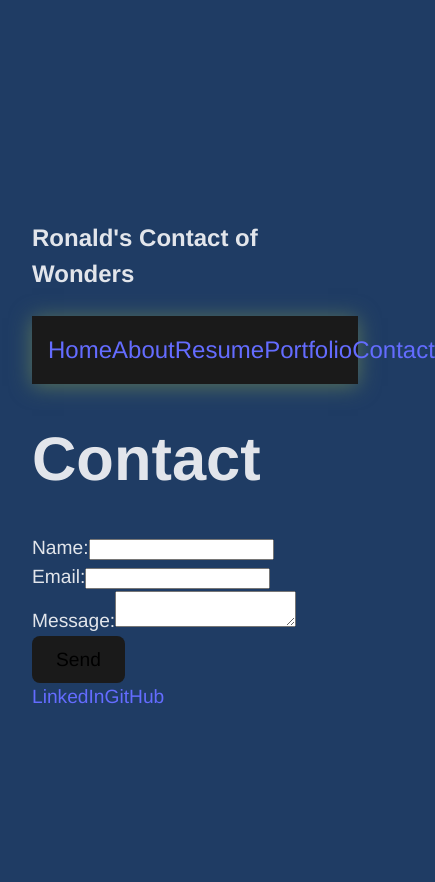
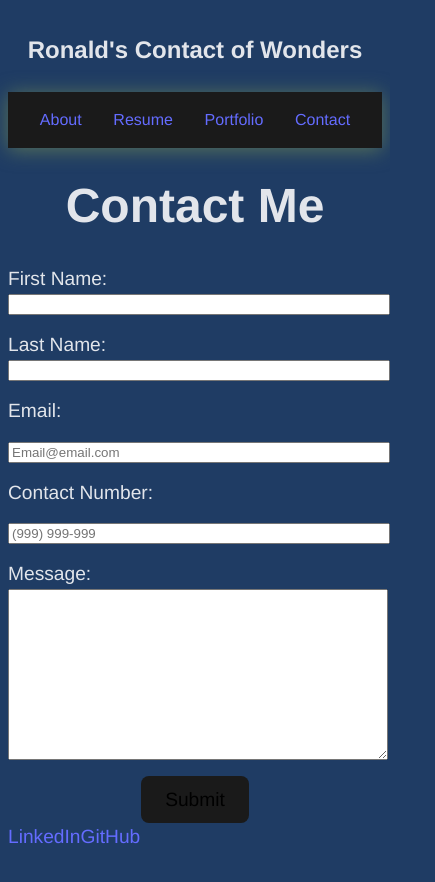
Before and after one commit to RonaldMartin02/Portfolio, a React (Vite) app: page /Contact in a window 390 px wide. Shown: the top 882 px of the page, 435 px wide, since content can reach past the window. After the commit the page ends 860 px from the top, so only its background shows below. Built offline with nearby package versions, Linux system fonts and the light colour scheme.

Commit message:
got rid of nav on app.jsx

```diff
--- a/src/App.jsx
+++ b/src/App.jsx
@@ -49,7 +49,7 @@ function App() {
       <Header />
       <Nav />
       <main>
-        {renderContent()}
+        {/* {renderContent()} */}
         <Outlet />
       </main>
       <Footer />
--- a/src/components/Nav.jsx
+++ b/src/components/Nav.jsx
@@ -1,15 +1,9 @@
 import { Link, useLocation } from 'react-router-dom';
-
-
-
 export default function Nav() {
     return (
       <nav className='nav'>
        <div className='nav_Link'>
-            <Link to="/">Home</Link>
-       </div>
-       <div className='nav_Link'>
-            <Link to="/About">About</Link>
+            <Link to="/">About</Link>
        </div>
        <div className='nav_Link'>
             <Link to="/Resume">Resume</Link>
@@ -20,8 +14,6 @@ export default function Nav() {
        <div className='nav_Link'>
         <Link to="/Contact">Contact</Link>
        </div>
-
-
-      </nav>
+     </nav>
     );
   }
--- a/src/index.scss
+++ b/src/index.scss
@@ -34,7 +34,7 @@ a:hover {
 }
 
 body {
-  margin: 2rem;
+  // margin: 2rem;
   display: flex;
   place-items: center;
   min-width: 320px;
@@ -88,7 +88,7 @@ header{
   background-color: var(--color-tertiary);
   box-shadow: 0 2px 20px var(--color-secondary);
   &_Link {
-    font-size: 1.5rem;
+    font-size: 1rem;
     font-weight: bold;
     justify-content: space-evenly;
   }
@@ -100,8 +100,8 @@ header{
   flex-direction: row;
   justify-content: center;
   align-items: center;
-  gap: 2rem;
-  padding: 2rem;
+  // gap: 2rem;
+  // padding: 2rem;
   background-color: var(--color-primary);
   box-shadow: 0 2px 20px var(--color-secondary);
   &_Row{
@@ -207,6 +207,8 @@ header{
   }
   &_description{
     font-size: 1.5rem;
+    display: flex;
+    flex-direction: column;
   }
   &_img{
     width: 25%;
@@ -231,10 +233,10 @@ header{
     text-align: center;
   }
   &_Title{
-    font-size: 1.5rem;
+    font-size: 1rem;
   }
   &_Info{
-    font-size: 1.5rem;
+    font-size: .8rem;
   }
 }
 &_Education{
@@ -263,8 +265,68 @@ header{
 }
 
 }
+.Contact{
+  &_Title{
+    width: 100%;
+    font-size: 3rem;
+    font-weight: bold;
+    justify-content: center;
+    text-align: center;
+  }
+  &_Form{
+    display: flex;
+    flex-direction: column;
+    gap: 1rem;
+    justify-content: center;
+    align-items: center;
+  }
+  &_FullName, &_Info{
+    display: flex;
+    flex-direction: row;
+    width: 75%;
+    gap: 1rem;
+    justify-content: center;
+    align-items: center;
+  }
+  &_First, &_Last, &_Email, &_Number, &_Message{
+    width: 50%;
+    display: flex;
+    flex-direction: row;
+    &_Input{
+      width: 100%;
+    }
+  }
+  &_Email, &_Number{
+    width: 100%;
+    display: flex;
+    flex-direction: row;
+    gap: 1rem;
+  }
 
+
+}
+@media screen and (max-width:400px){
+}
 @media screen and (max-width:600px) {
+  .Homepage{
+    display: flex;
+    flex-direction: column;
+    align-items: center;
+    justify-content: center;
+    gap: 2rem;
+    padding: 2rem;
+    background-color: var(--color-primary);
+    box-shadow: 0 2px 20px var(--color-secondary);
+    &_Row{
+      display: flex;
+      flex-direction: column;
+      gap: 2rem;
+      padding: 2rem;
+      background-color: var(--color-tertiary);
+      box-shadow: 0 2px 20px var(--color-secondary);
+      width: 100%;
+    }
+  }
   .About{
     &_img{
       width: auto;
@@ -277,4 +339,38 @@ header{
       // align-items: center;
     }
   }
+  .Contact{
+    &_FullName, &_Info{
+      display: flex;
+      flex-direction: column;
+      justify-content: center;
+      align-items: center;
+      width: 100%;
+    }
+    &_First, &_Last{
+      width: 100%;
+      display: flex;
+      flex-direction: column;
+      &_Input{
+        width: 100%;
+      }
+    }
+    &_Email, &_Number{
+      width: 100%;
+      display: flex;
+      flex-direction: column;
+    }
+    &_Message{
+      width: 100%;
+      height: 200px;
+      display: flex;
+      flex-direction: column;
+      &_Input{
+        width: 100%;
+        max-width:500px;
+        height: 100%;
+      }
+    }
+  }
+
 }
--- a/src/main.jsx
+++ b/src/main.jsx
@@ -19,7 +19,6 @@ const router = createBrowserRouter(
     children: [
       {
         index: true,
-        path: '/About',
         element: <About/>,
       },
       {
--- a/src/pages/Contact.jsx
+++ b/src/pages/Contact.jsx
@@ -1,69 +1,56 @@
 import React,{ useState } from 'react';
 
 export default function Contact() {
-    const [formData, setFormData] = useState({
-        name: "",
-        email: "",
-        message: "",
-    });
-    const [formErrors, setFormErrors] = useState({
-        name: false,
-        email: false,
-        message: false,
-    });
-    const [formSubmit, setFormSubmit] = useState(false);
-
-    const handleInputChange = (e) => {
-        setFormData({ ...formData, [e.target.name]: e.target.value });
-    }
+    const [email, setEmail] = useState('');
+    const [message, setMessage] = useState('');
+    const [first, setFirst] = useState('');
+    const [last, setLast] = useState('');
+    const [contactNumber, setContactNumber] = useState('');
+    const [submitted, setSubmitted] = useState(false);
 
     const handleFormSubmit = (e) => {
         e.preventDefault();
-        let errors = false;
-        let newFormErrors = { ...formErrors };
-        for (const key in formData) {
-            if (formData[key] === "") {
-                errors = true;
-                newFormErrors[key] = true;
-            } else {
-                newFormErrors[key] = false;
-            }
-        }
-        if (errors) {
-            setFormErrors(newFormErrors);
-        } else {
-            setFormSubmit(true);
-        }
-    }
-    if (formSubmit) {
-        return (
-            <div>
-                <h1>Thank you for your message!</h1>
-                <p>I will get back to you as soon as possible.</p>
-            </div>
-        );
+        console.log('Email:', email);
+        console.log('Message:', message);
+        console.log('Full Name:',`${first} ${last}`);
+        console.log('Contact Number:', contactNumber);
+        setSubmitted('Thank you for your submission');
+        setTimeout(() => {
+            setSubmitted(false);
+        }, 3000);
     }
     return (
-        <div>
-            <h1>Contact</h1>
-            <form onSubmit={handleFormSubmit}>
-                <div>
-                    <label htmlFor="name">Name:</label>
-                    <input type="text" id="name" name="name" onChange={handleInputChange} value={formData.name} />
-                    {formErrors.name && <p className="error">Name is required</p>}
-                </div>
-                <div>
-                    <label htmlFor="email">Email:</label>
-                    <input type="email" id="email" name="email" onChange={handleInputChange} value={formData.email} />
-                    {formErrors.email && <p className="error">Email is required</p>}
-                </div>
-                <div>
-                    <label htmlFor="message">Message:</label>
-                    <textarea id="message" name="message" onChange={handleInputChange} value={formData.message} />
-                    {formErrors.message && <p className="error">Message is required</p>}
-                </div>
-                <button type="submit">Send</button>
-            </form>
+        <div className="Contact">
+      <h1 className="Contact_Title">Contact Me</h1>
+      <form className="Contact_Form" onSubmit={handleFormSubmit}>
+        <div className='Contact_FullName'>
+
+        <label className="Contact_First">
+          <span className="Contact_First_Span">First Name:</span>
+          <input type="text" className="Contact_First_Input" value={first} onChange={e => setFirst(e.target.value)} required />
+        </label>
+        <label className="Contact_Last">
+          <span className="Contact_Last_Span">Last Name:</span>
+          <input type="text" className="Contact_Last_Input" value={last} onChange={e => setLast(e.target.value)} required />
+        </label>
         </div>
+        <div className='Contact_Info'>
+        <label className="Contact_Email">
+          <span className="Contact_Email_Span">Email:</span>
+          <input type="email" placeholder='Email@email.com' className="Contact_Email_Input" value={email} onChange={e => setEmail(e.target.value)} required />
+        </label>
+        <label className="Contact_Number">
+          <span className="Contact_Number_Span">Contact Number:</span>
+          <input placeholder='(999) 999-999' type="tel" className="Contact_Number_Input" value={contactNumber} onChange={e => setContactNumber(e.target.value)} required />
+        </label>
+        </div>
+        <label className="Contact_Message">
+          <span className="Contact_Message_Span">Message:</span>
+          <textarea className="Contact_Message_Input" value={message} onChange={e => setMessage(e.target.value) } required />
+        </label>
+        <button className="Contact_Submit" type="submit">Submit</button>
+      </form>
+      {submitted && <p className="Contact_Submit">{submitted}</p>}
+    </div>
     );
   }
--- a/src/pages/Resume.jsx
+++ b/src/pages/Resume.jsx
@@ -7,14 +7,7 @@ const jobs = [
     company: 'P.C. Richard & Son',
     location: 'Manchester, CT',
     date: 'July 2023 to Present',
-    description: `• Providing excellent customer service before, during and after the sale in person and over the telephone.
-                  • Helping customers select merchandise by explaining the features and benefits of each product.
-                  • Gaining product and sales knowledge through various manufacturer and in-house training programs.
-                  • Selling extended service protection and installations on selected merchandise.
-                  • Entering the sale in our computerized Point of Sale system, including customer, product, pricing,
-                  delivery, order status and payment information. Follow up on open orders through completion.
-                  • Promoting our P.C. Richard and Son credit card and processing the applications through a computerized
-program`,
+    description: `Providing excellent customer service before, during and after the sale in person and over the telephone. Helping customers select merchandise by explaining the features and benefits of each product. Selling extended service protection and installations on selected merchandise. Entering the sale in our computerized Point of Sale system, including customer, product, pricing, delivery,  order status and payment information. Follow up on open orders through completion.`,
 
 },
 {
@@ -166,9 +159,9 @@ export default function Resume() {
             {jobs.map((job, index) => (
                 <div key={index}>
                     <h3 className='Resume_Work_Title'>{job.title}</h3>
-                    <p className='Resume_Work_Info'>{job.company}</p>
-                    <p className='Resume_Work_Info'>{job.location}</p>
-                    <p className='Resume_Work_Info'>{job.date}</p>
+                    <p className='Resume_Work_Company'>{job.company}</p>
+                    <p className='Resume_Work_Location'>{job.location}</p>
+                    <p className='Resume_Work_Date'>{job.date}</p>
                     <p className='Resume_Work_Info'>{job.description}</p>
                 </div>
             ))}
@@ -178,9 +171,9 @@ export default function Resume() {
             {Education.map((school, index) => (
                 <div key={index}>
                     <h3 className='Resume_Education_Title'>{school.title}</h3>
-                    <p className='Resume_Education_Info'>{school.school}</p>
-                    <p className='Resume_Education_Info'>{school.location}</p>
-                    <p className='Resume_Education_Info'>{school.date}</p>
+                    <p className='Resume_Education_School'>{school.school}</p>
+                    <p className='Resume_Education_Location'>{school.location}</p>
+                    <p className='Resume_Education_Date'>{school.date}</p>
                 </div>
             ))}
             </div>
```
